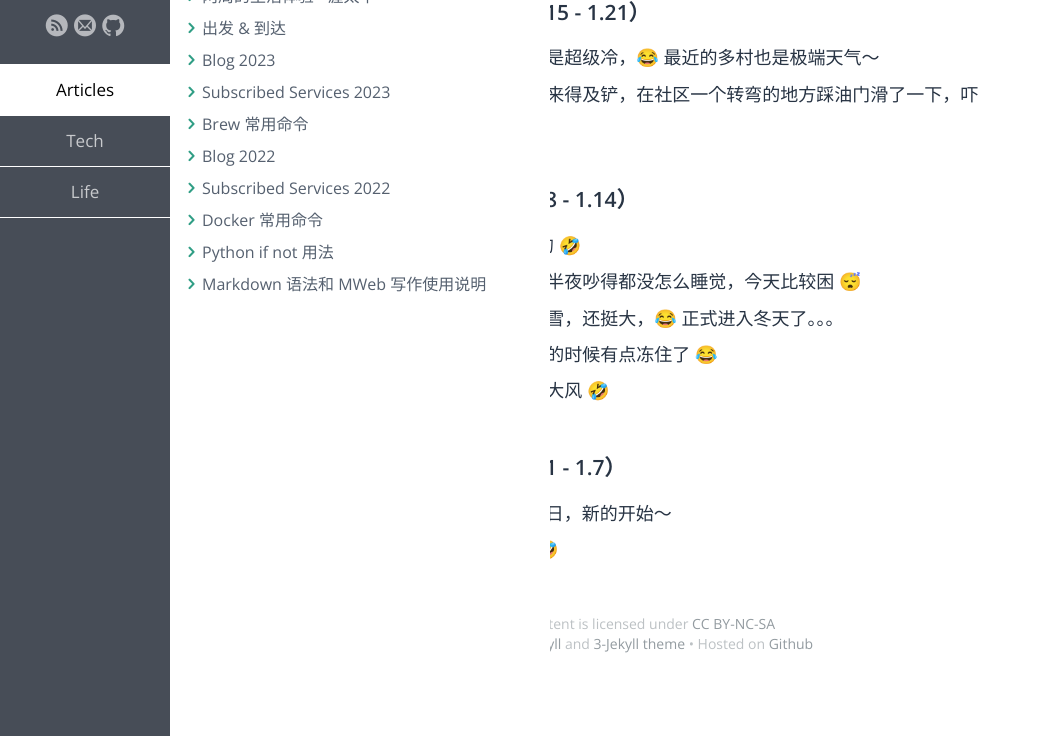
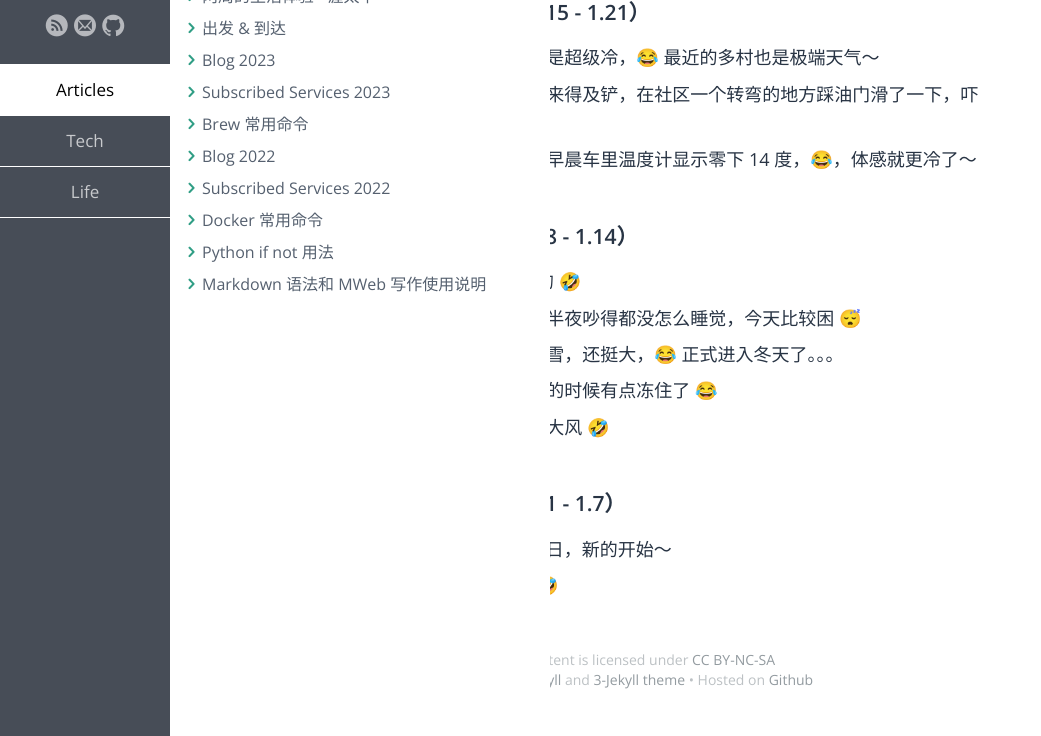
Before and after one commit to samxupeiran/samxupeiran.github.io, a Jekyll site: the page built from _posts/life/2024-01-02-my-blog.md, in a window 1280 px wide, cut to the strip 164-900 px from the top of the page. Shown: the whole strip, without its empty margins (0-1041 px from the left). Built offline with Jekyll 4.4.1, drawn with Linux system fonts in a browser that asks for light colours; some web fonts are replaced.

Commit message:
feat: add weekly blog 1.17

```diff
--- a/_posts/life/2024-01-02-my-blog.md
+++ b/_posts/life/2024-01-02-my-blog.md
@@ -9,6 +9,7 @@ tags: Blog
 - ### 2024 年 1 月 第 3 周（1.15 - 1.21）
      - 1.15 大降温，虽然天气但是超级冷，😂 最近的多村也是极端天气～
      - 1.16 早晨下雪，路面还没来得及铲，在社区一个转弯的地方踩油门滑了一下，吓我一跳 😂
+     - 1.17 这周真的是冷爆了，早晨车里温度计显示零下 14 度，😂，体感就更冷了～
 
 - ### 2024 年 1 月 第 2 周（1.8 - 1.14）
      - 1.8 周一，还是比较忙碌的 🤣
```
